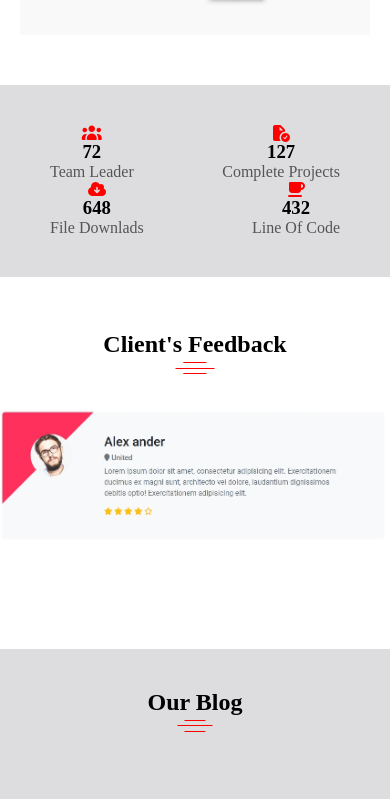
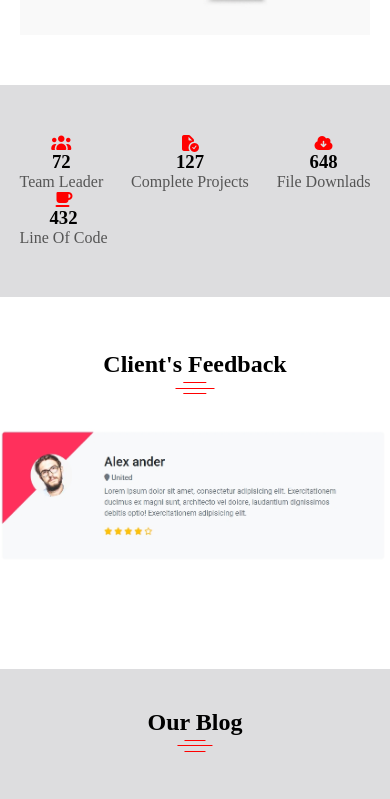
Before and after one commit to manarelbana230-star/fokir, a plain HTML site: page index.html in a window 390 px wide. Shown: the part 5105-5904 px from the top of the page. Drawn offline with Linux system fonts and the light colour scheme.

Commit message:
Add files via upload

```diff
--- a/media.css
+++ b/media.css
@@ -59,7 +59,7 @@ padding: 0;
    .child{
     width: 45%;
    }
-   .information{
+   /* .information{
 padding: 40px 30px;
 flex-wrap: wrap;
    }
@@ -68,7 +68,7 @@ flex-wrap: wrap;
    }
    .first, .secound, .three{
     width: 100%;
-   }
+   } */
 }
 @media screen and (max-width:1024px) {
    .nav{
@@ -87,9 +87,9 @@ flex-wrap: wrap;
     .speach{
         width: 55%;
     }
-    .information{
+    /* .information{
         padding: 40px 50px;
-    }
+    } */
 
 }
 @media screen and (min-width:1200px) {
@@ -107,9 +107,9 @@ flex-wrap: wrap;
     .speach{
         width: 55%;
     }
-    .information{
+    /* .information{
         padding: 50px 10px;
-    }
+    } */
 
 }
 @media screen and (min-width: 769px) {
```
